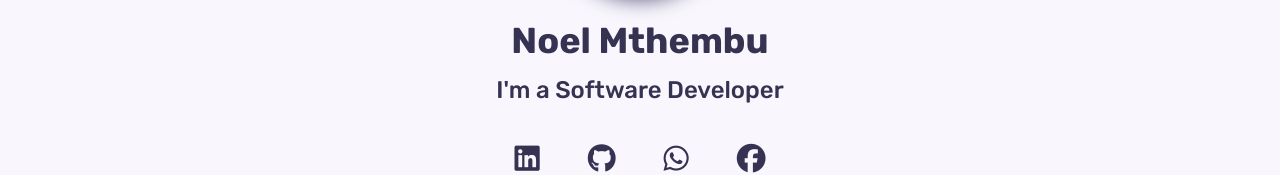
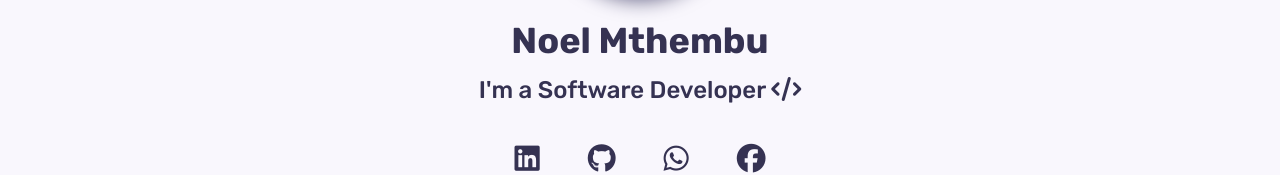
Before and after one commit to noelmthembu/Noel-Mthembu, a React (Vite) app: page / in a window 1280 px wide. Shown: the part 372-547 px from the top of the page. Built offline with nearby package versions, Linux system fonts and the light colour scheme; some icons are missing.

Commit message:
Update Home.jsx

```diff
--- a/src/components/home/Home.jsx
+++ b/src/components/home/Home.jsx
@@ -11,7 +11,7 @@ const Home = () => {
         <img src={Me} alt="Profile" className="home__img" />
         <h1 className="home__name">Noel Mthembu</h1>
         <span className="home__education">
-          I'm a Software Developer
+          I'm a Software Developer <i className="fa-solid fa-code"></i>
         </span>
         <HeaderSocials />
         <a href="#contact" className="btn">Hire Me</a>
```
